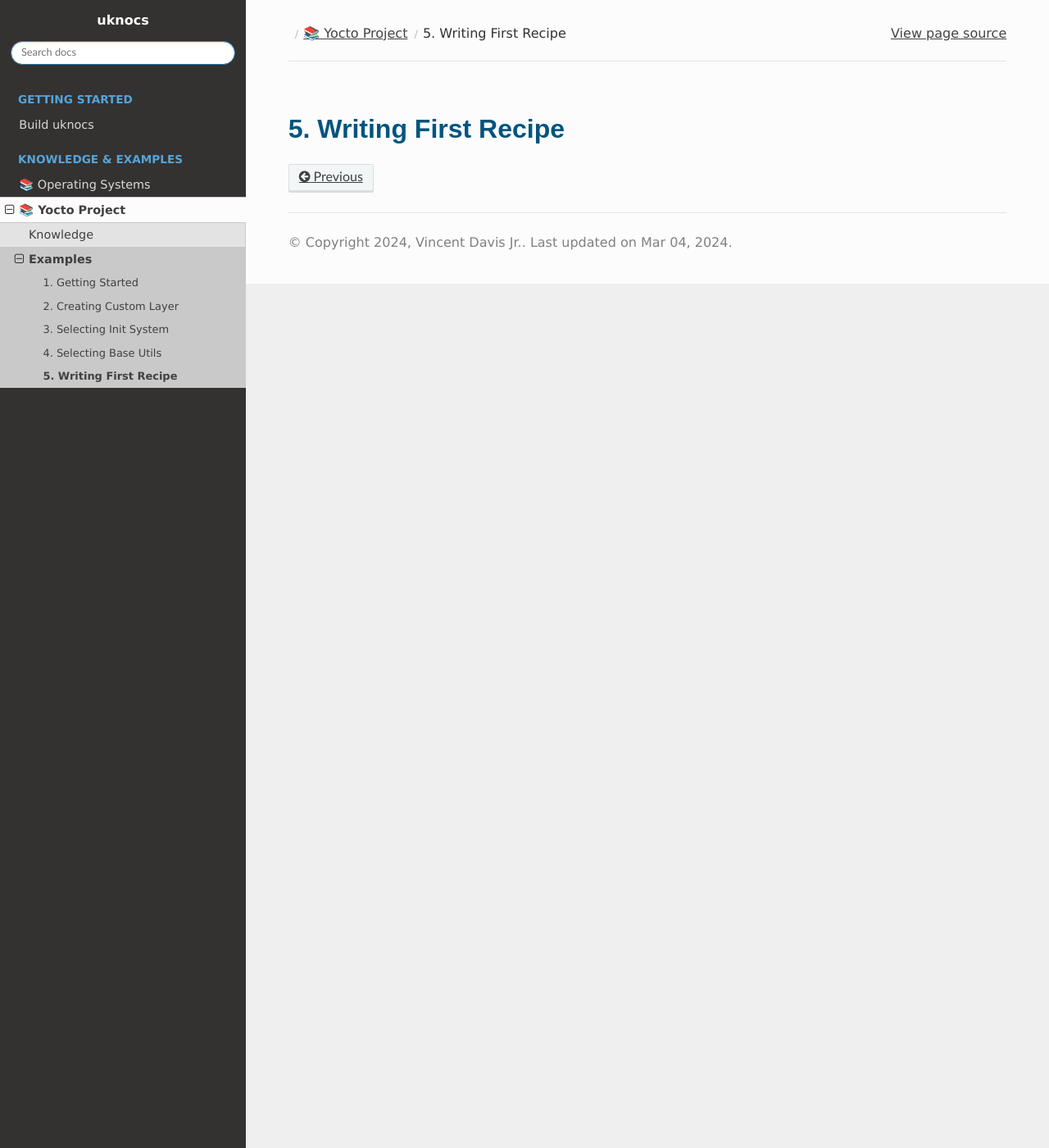
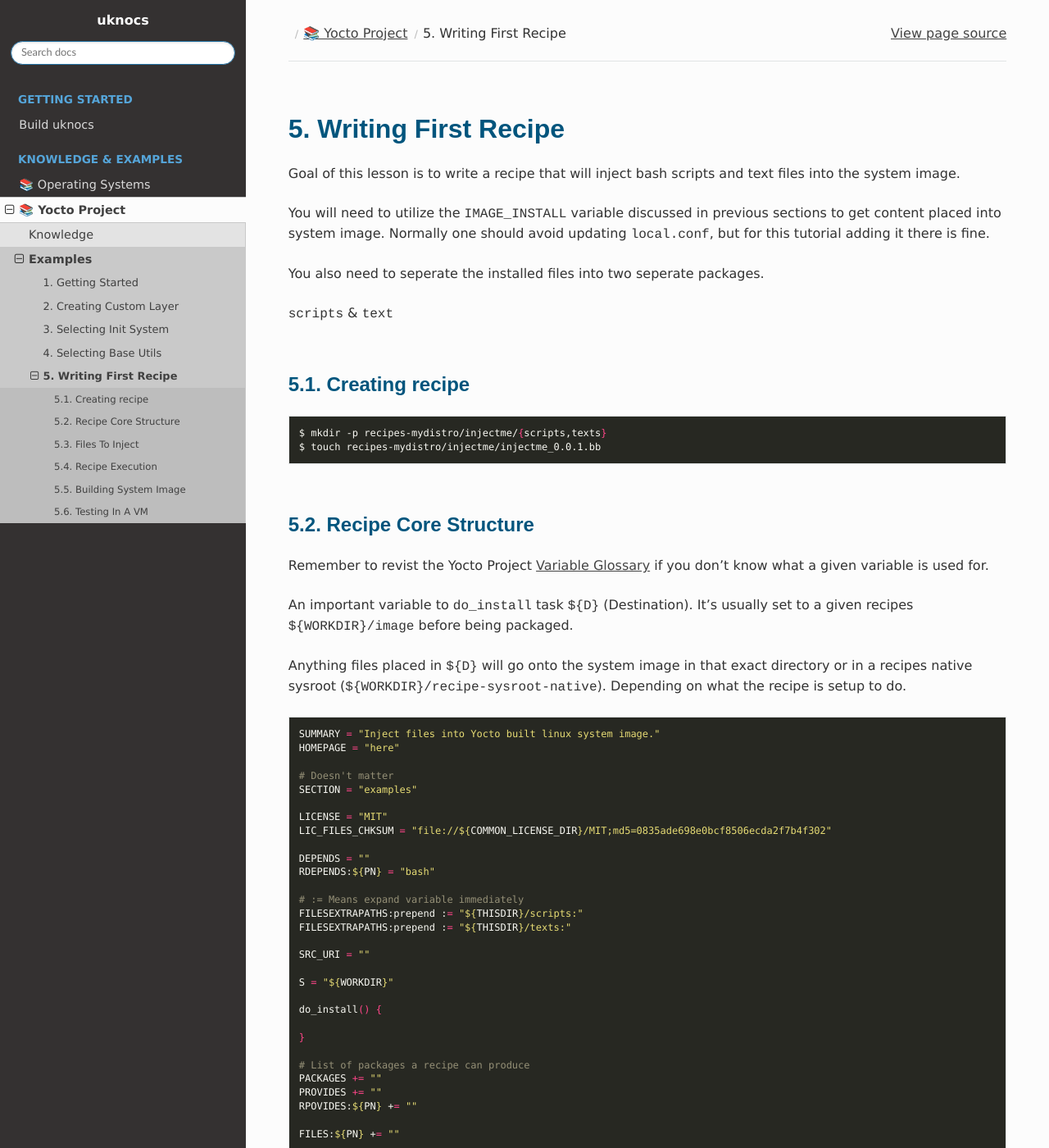
Before and after one commit to under-view/uknocs, a Sphinx documentation site: the page built from docs/yocto-project/examples/writing-first-recipe.rst, in a window 1280 px wide and 1400 px high. Shown: the whole window at 82% size. Built offline with Sphinx 7.4.7 and the Read the Docs theme 2.0.0, drawn with Linux system fonts in a browser that asks for light colours; formulas are drawn with MathJax 3; some of the changed text lies outside the part shown.

Commit message:
yp-writing-first-recipe: finished tutorial
Signed-off-by: Vincent Davis Jr <vince@underview.tech>

```diff
--- a/docs/yocto-project/examples/writing-first-recipe.rst
+++ b/docs/yocto-project/examples/writing-first-recipe.rst
@@ -1,2 +1,200 @@
 Writing First Recipe
 ~~~~~~~~~~~~~~~~~~~~
+
+Goal of this lesson is to write a recipe that will inject
+bash scripts and text files into the system image.
+
+You will need to utilize the ``IMAGE_INSTALL`` variable
+discussed in previous sections to get content placed into
+system image. Normally one should avoid updating ``local.conf``,
+but for this tutorial adding it there is fine.
+
+You also need to seperate the installed files into two seperate packages.
+
+``scripts`` & ``text``
+
+===============
+Creating recipe
+===============
+
+.. code-block:: bash
+
+	$ mkdir -p recipes-mydistro/injectme/{scripts,texts}
+	$ touch recipes-mydistro/injectme/injectme_0.0.1.bb
+
+=====================
+Recipe Core Structure
+=====================
+
+Remember to revist the Yocto Project `Variable Glossary`_ if you don't know
+what a given variable is used for.
+
+An important variable to ``do_install`` task ``${D}`` (Destination).
+It's usually set to a given recipes ``${WORKDIR}/image`` before being packaged.
+
+Anything files placed in ``${D}`` will go onto the system image in that exact
+directory or in a recipes native sysroot (``${WORKDIR}/recipe-sysroot-native``).
+Depending on what the recipe is setup to do.
+
+.. code-block:: bash
+
+	SUMMARY = "Inject files into Yocto built linux system image."
+	HOMEPAGE = "here"
+
+	# Doesn't matter
+	SECTION = "examples"
+
+	LICENSE = "MIT"
+	LIC_FILES_CHKSUM = "file://${COMMON_LICENSE_DIR}/MIT;md5=0835ade698e0bcf8506ecda2f7b4f302"
+
+	DEPENDS = ""
+	RDEPENDS:${PN} = "bash"
+
+	# := Means expand variable immediately
+	FILESEXTRAPATHS:prepend := "${THISDIR}/scripts:"
+	FILESEXTRAPATHS:prepend := "${THISDIR}/texts:"
+
+	SRC_URI = ""
+
+	S = "${WORKDIR}"
+
+	do_install() {
+
+	}
+
+	# List of packages a recipe can produce
+	PACKAGES += ""
+	PROVIDES += ""
+	RPOVIDES:${PN} += ""
+
+	FILES:${PN} += ""
+
+===============
+Files To Inject
+===============
+
+``set-bash-prompt.sh`` place in ``/etc/profile.d -> ${sysconfdir}/profile.d``
+
+.. code-block:: bash
+
+	set_bash_prompt() {
+		fs_mode=$(mount | sed -n -e "s/^\/dev\/.* on \/ .*(\(r[w|o]\).*/\1/p")
+		PS1='\[\e[91;1m\]\u@\h ${fs_mode:+($fs_mode)}\[\033[00m\]: \[\e[33;1m\]\W \[\e[32;1m\]\$ \[\033[0m\]'
+	}
+
+	PROMPT_COMMAND=set_bash_prompt
+
+``extra-alias.sh`` place in ``/etc/profile.d -> ${sysconfdir}/profile.d``
+
+.. code-block:: bash
+
+	NORMAL=`echo -e '\x1b[0m'`
+	RED=`echo -e '\x1B[31;1m'`
+	LGREEN=`echo -e '\033[1;32m'`
+	IBLUE=`echo -e '\x1B[30;1m'`
+	LBLUE=`echo -e '\033[1;34m'`
+	YELLOW=`echo -e '\x1B[33;1m'`
+	MAGENTA=`echo -e '\e[37;1m'`
+	IP_CMD=$(which ifconfig)
+
+	colored_ip() {
+		${IP_CMD} $@ | sed \
+			-e "s/inet [^ ]\+ /${LGREEN}&${NORMAL}/g"\
+			-e "s/ether [^ ]\+ /${RED}&${NORMAL}/g"\
+			-e "s/netmask [^ ]\+ /${LBLUE}&${NORMAL}/g"\
+			-e "s/broadcast [^ ]\+ /${IBLUE}&${NORMAL}/g"\
+			-e "s/^default via .*$/${YELLOW}&${NORMAL}/g"\
+			-e "s/^\([0-9]\+: \+\)\([^ \t]\+\)/\1${MAGENTA}\2${NORMAL}/g"
+	}
+
+	alias ifconfig='colored_ip'
+
+	alias vi='vim'
+
+	alias ls='ls --color'
+	alias dir='dir --color=auto'
+	alias vdir='vdir --color=auto'
+
+	alias grep='grep --color=auto'
+	alias fgrep='fgrep --color=auto'
+	alias egrep='egrep --color=auto'
+
+	# some more ls aliases
+	alias ll='ls -alF'
+	alias la='ls -A'
+	alias l='ls -CF'
+
+``testing.txt``
+
+.. code-block:: bash
+
+	Injecting Cool text file bro
+
+================
+Recipe Execution
+================
+
+~~~~~~~~~~~~
+Build Recipe
+~~~~~~~~~~~~
+
+After running bellow bitbake will execute all task defined
+in the ``injectme`` recipe.
+
+.. code-block:: bash
+
+	MACHINE="qemux86-64" DISTRO="mydistro" bitbake injectme
+
+~~~~~~~~~~~~~~~
+Run Recipe Task
+~~~~~~~~~~~~~~~
+
+To run an individual task/function
+
+.. code-block:: bash
+
+	MACHINE="qemux86-64" DISTRO="mydistro" bitbake injectme -c install
+
+~~~~~~~~
+Devshell
+~~~~~~~~
+
+The devshell is useful as it give a working environment to test in
+prior to finishing a recipe. Very useful when debugging stick cross-compile
+situations.
+
+.. code-block:: bash
+
+	MACHINE="qemux86-64" DISTRO="mydistro" bitbake injectme -c devshell
+
+	# Most task can be executed by running the scripts in temp
+	./temp/run.do_install
+
+=====================
+Building System Image
+=====================
+
+.. code-block:: bash
+
+	$ MACHINE="qemux86-64" DISTRO="mydistro" bitbake core-image-base
+
+===============
+Testing In A VM
+===============
+
+You should now see systemd in the serial output.
+
+.. code-block:: bash
+
+	$ runqemu tmp/deploy/images/qemux86-64/core-image-base-qemux86-64.rootfs.qemuboot.conf \
+		  core-image-base \
+		  slirp \
+		  serialstdio
+
+**Your interactive BASH shell should look alot more colorful**
+
+.. code-block:: bash
+
+	$ cat < /place/where/you/injected/text/testing.txt
+
+.. _Variable Glossary: https://docs.yoctoproject.org/ref-manual/variables.html
```
